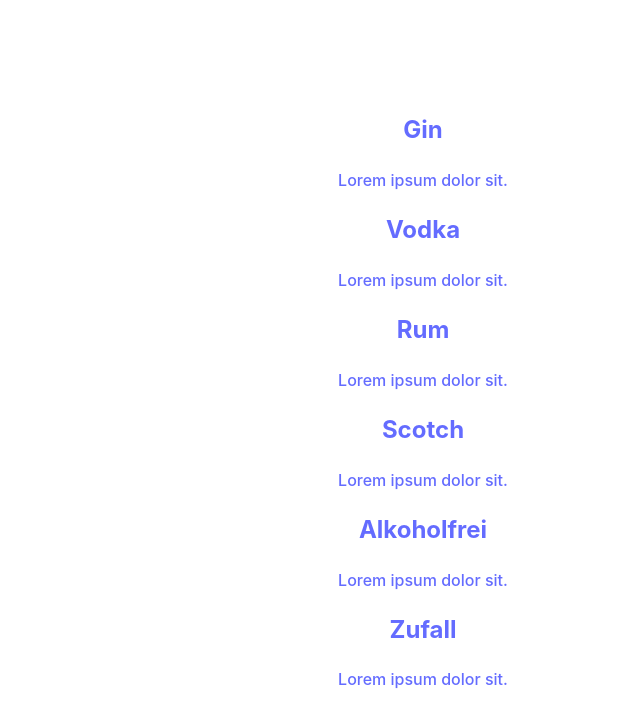
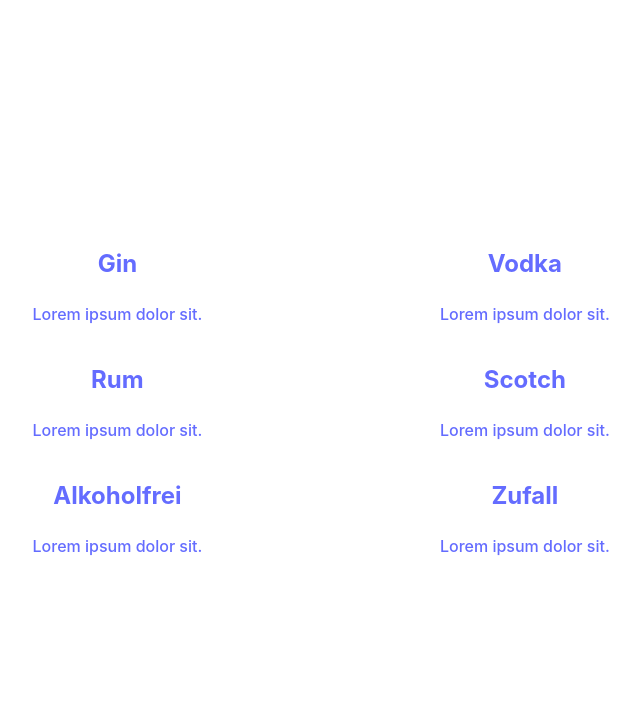
Before and after one commit to abothke/cocktail-api-react, a React (Vite) app: page / in a window 1280 px wide. Shown: the top 726 px of the page, without its empty margins (217-857 px from the left). Built offline with nearby package versions, Linux system fonts and the light colour scheme.

Commit message:
minimales css home

```diff
--- a/src/pages/home/Home.jsx
+++ b/src/pages/home/Home.jsx
@@ -1,5 +1,6 @@
 import React from 'react'
 import { Link } from 'react-router-dom'
+import "./home.css"
 
 const Home = () => {
   return (
--- /dev/null
+++ b/src/pages/home/home.css
@@ -0,0 +1,8 @@
+#ctCat{
+display: flex;
+flex-wrap: wrap;
+width: 100%;
+    a{
+        width: 40%;
+    }
+}
```
